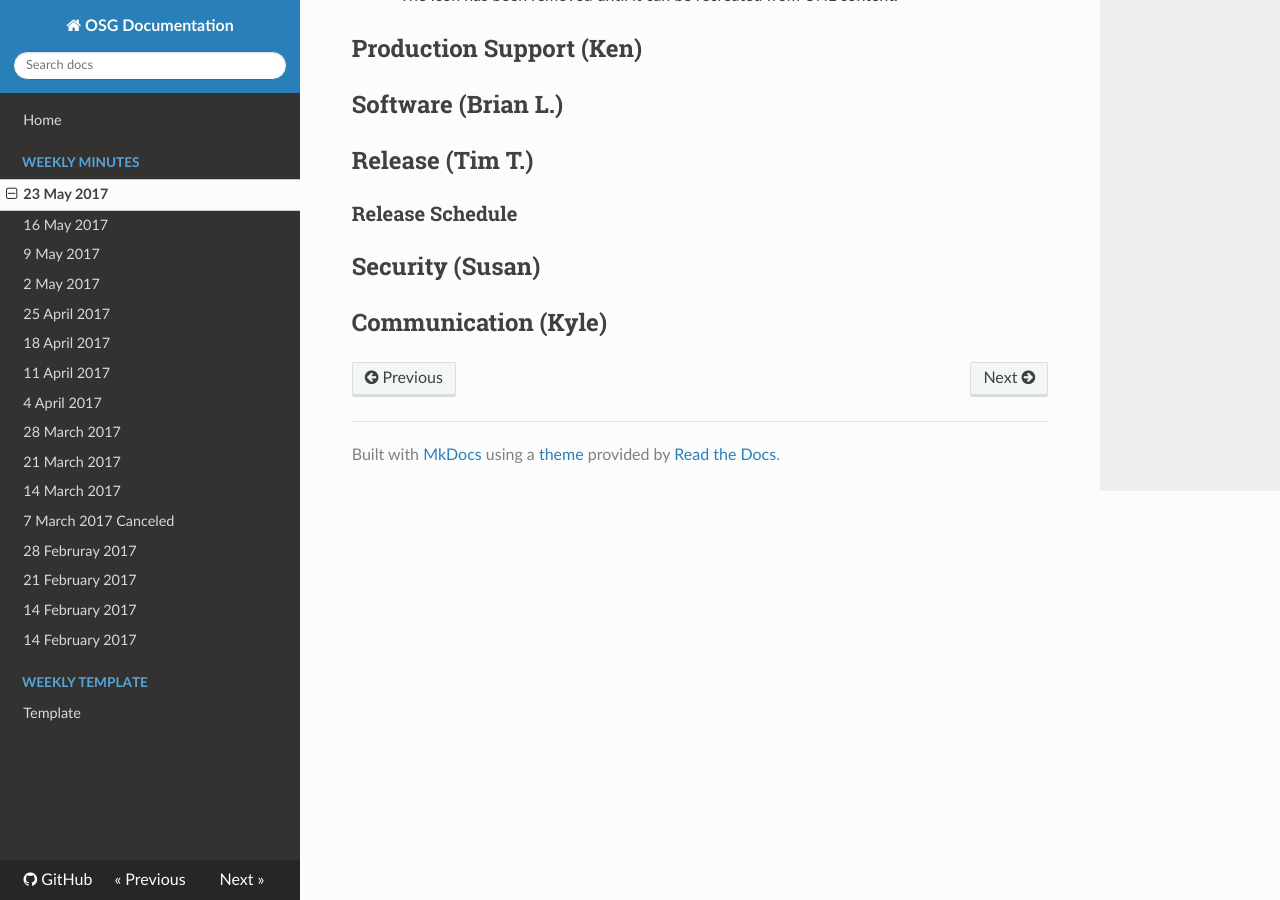
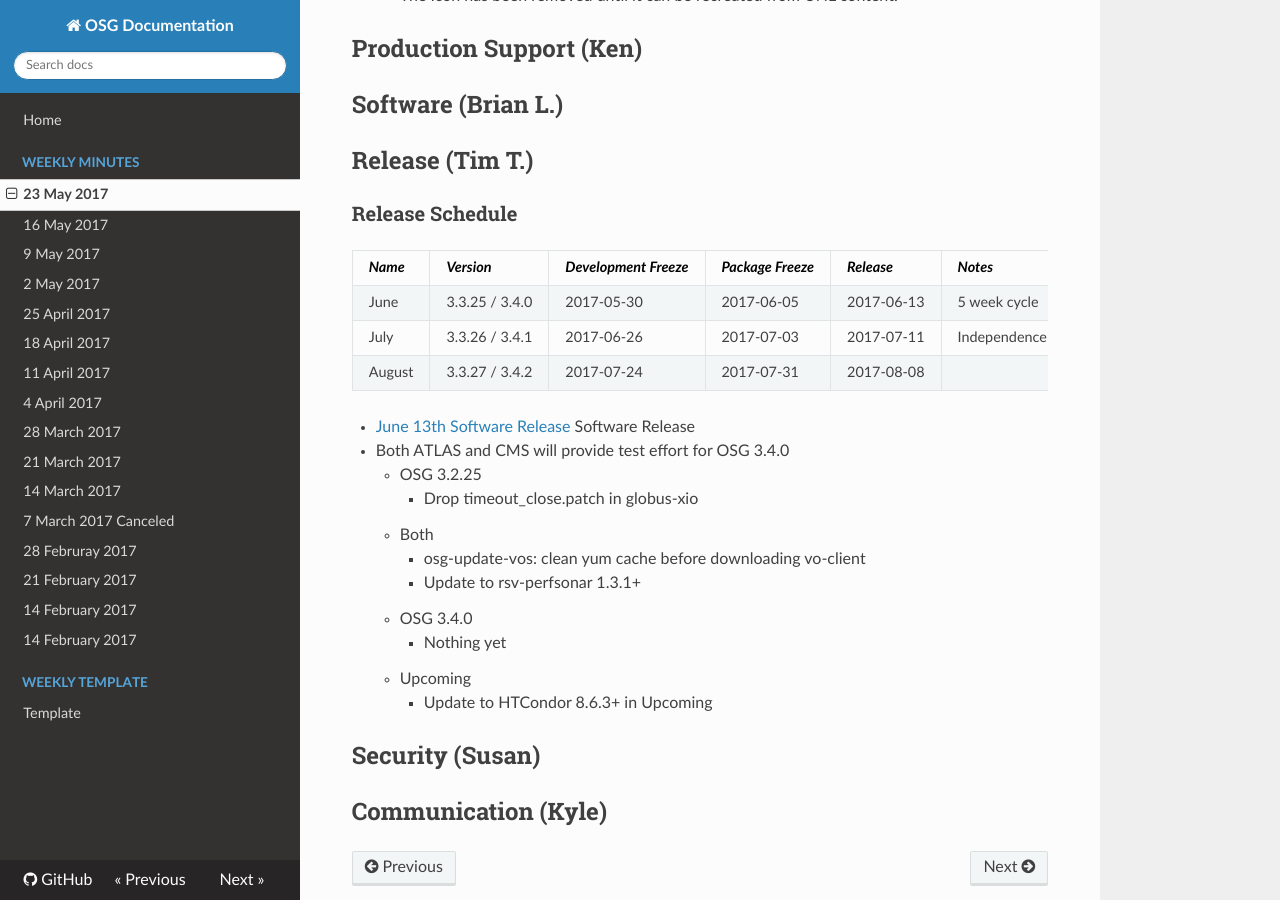
Before and after one commit to zsshah/production, an MkDocs documentation site: the page built from docs/WeeklyMinutes/23May2017.md, in a window 1280 px wide and 900 px high, scrolled down 1803 px. Built offline with MkDocs 1.6.1, drawn with Linux system fonts in a browser that asks for light colours; nearby versions of some CDN libraries; old or Windows-style settings are respelled for this version of MkDocs.

Commit message:
Update Release section

```diff
--- a/docs/WeeklyMinutes/23May2017.md
+++ b/docs/WeeklyMinutes/23May2017.md
@@ -49,6 +49,23 @@
 
 ## Release (Tim T.)
 ### Release Schedule
+| *Name* | *Version* | *Development Freeze* | *Package Freeze* | *Release* | *Notes* |
+| ------ | --------- | -------------------- | ---------------- | --------- | ------- |
+| June | 3.3.25 / 3.4.0 | 2017-05-30 | 2017-06-05 | 2017-06-13 | 5 week cycle |
+| July | 3.3.26 / 3.4.1 | 2017-06-26 | 2017-07-03 | 2017-07-11 | Independence Day |
+| August | 3.3.27 / 3.4.2 | 2017-07-24  | 2017-07-31 | 2017-08-08 | |
+
+   * [June 13th Software Release](https://jira.opensciencegrid.org/issues/?jql=project%20%3D%20SOFTWARE%20AND%20labels%20in%20(3.3.25%2C%203.4.0)%20ORDER%20BY%20status%20ASC%2C%20priority%20DESC%2C%20assignee%20ASC) Software Release
+   * Both ATLAS and CMS will provide test effort for OSG 3.4.0
+      * OSG 3.2.25
+         * Drop timeout_close.patch in globus-xio
+      * Both
+         * osg-update-vos: clean yum cache before downloading vo-client
+         * Update to rsv-perfsonar 1.3.1+
+      * OSG 3.4.0
+         * Nothing yet
+      * Upcoming
+         * Update to HTCondor 8.6.3+ in Upcoming
 
 ## Security (Susan)
 
```
